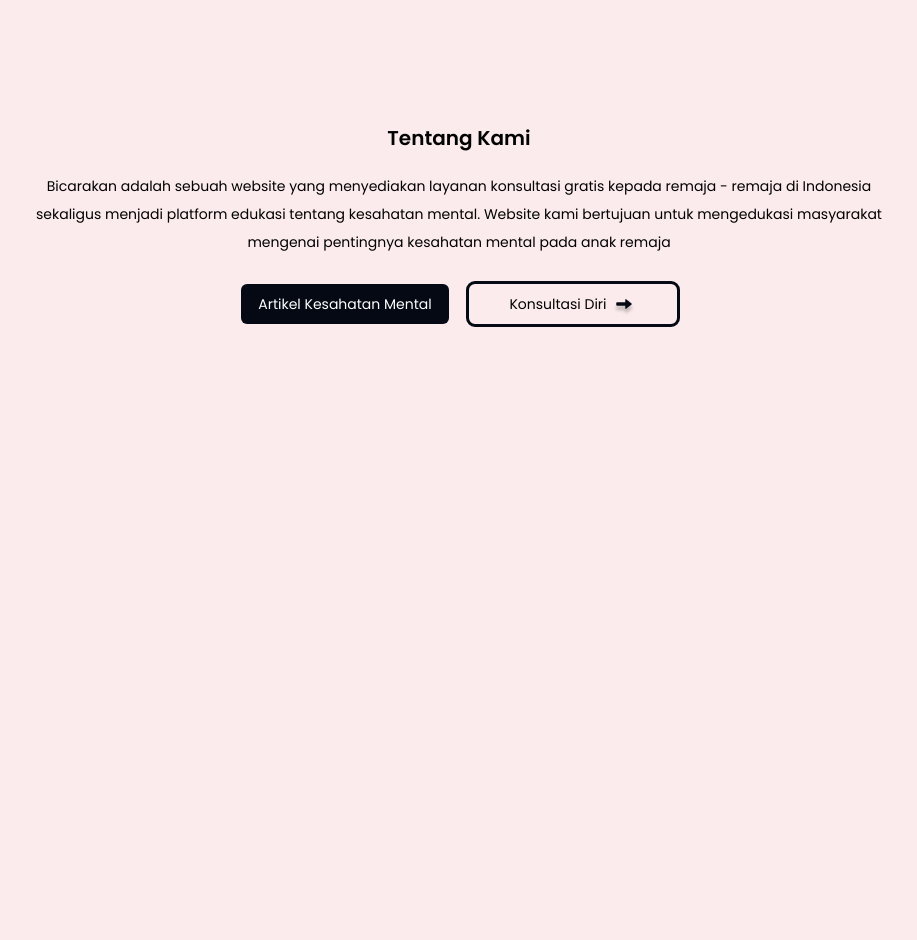
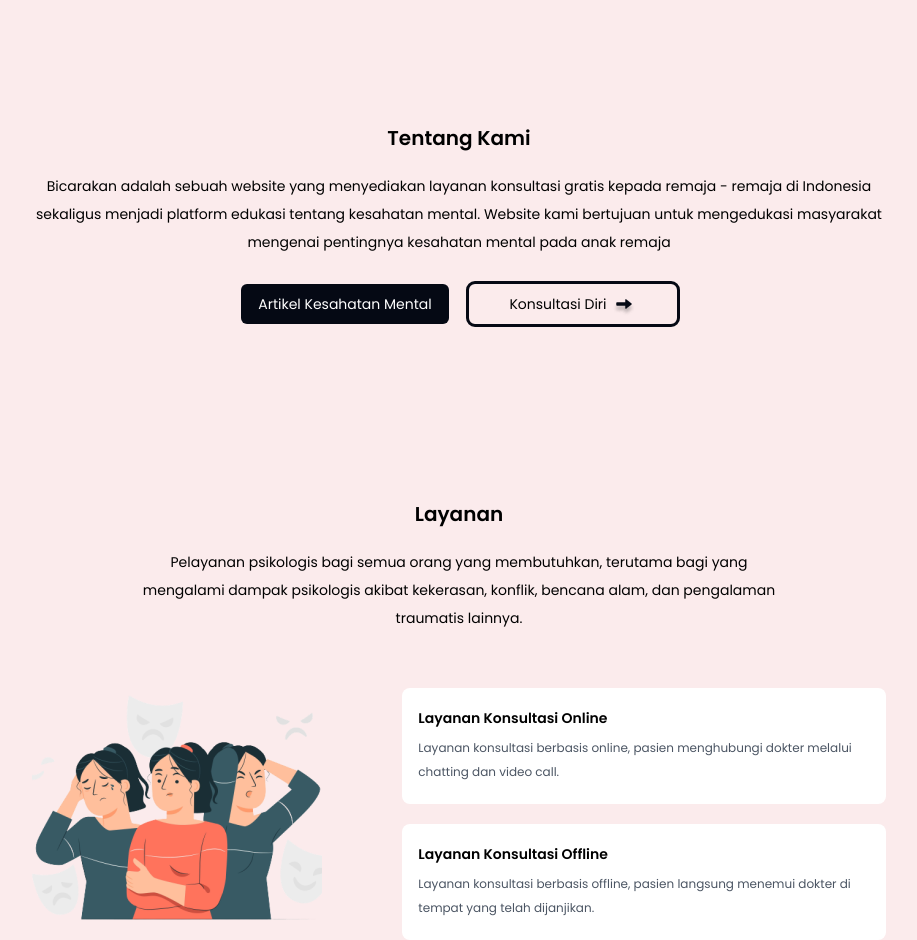
Before and after one commit to kadekdarmayasa/bicarakan, a website: page index.html in a window 1280 px wide. Shown: the part 520-1460 px from the top of the page, without its empty margins (181-1098 px from the left). Before the commit the page ends 880 px from the top, so only its background shows below. Drawn offline with Linux system fonts and the light colour scheme.

Commit message:
Finishing bagian layanan versi desktop

```diff
--- a/index.html
+++ b/index.html
@@ -26,12 +26,12 @@
         </li>
         <li>
           <a href="#" class="hover:underline hover:underline-offset-8 hover:decoration-btnColor">
-            Konsultasi
+            Layanan
           </a>
         </li>
         <li>
           <a href="#" class="hover:underline hover:underline-offset-8 hover:decoration-btnColor">
-            Layanan
+            Konsultasi
           </a>
         </li>
         <li class="bg-btnColor w-28 h-8 text-center leading-8 rounded-md hover:shadow-lg transition">
@@ -42,7 +42,7 @@
     <!-- Navbar Akhir -->
 
     <!-- Jumbotron Awal -->
-    <div class="container mx-auto flex justify-center mt-28">
+    <section class="container mx-auto flex justify-center mt-28">
       <img src="src/images/jumbotron.png" alt="intro" class="w-72 h-64 mr-24 mt-4">
       <div class="w-85">
         <h1 class="text-xl font-bold">JANGAN PENDAM MASALAHMU, <br> BICARAKAN SAJA!</h1>
@@ -58,13 +58,13 @@
           <span class="text-sm">Konsultasi</span>
         </a>
       </div>
-    </div>
+    </section>
     <!-- Jumbtron Akhir -->
   </header>
 
-  <main class="xl:container mx-auto mt-44 mb-9">
+  <main class="xl:container mx-auto mt-44">
     <!-- About Awal -->
-    <div class="container mx-auto text-center w-8/12">
+    <article class="container mx-auto text-center w-8/12">
       <h2 class="font-semibold text-xl mb-5">Tentang Kami</h2>
       <p class="text-sm leading-7">
         Bicarakan adalah sebuah website yang menyediakan layanan konsultasi gratis kepada remaja - remaja di Indonesia
@@ -72,19 +72,49 @@
         tentang kesahatan mental. Website kami bertujuan untuk mengedukasi masyarakat mengenai pentingnya kesahatan
         mental pada anak remaja
       </p>
-      <div class="important-links mt-7 flex justify-center text-sm">
+      <section class="important-links mt-7 flex justify-center text-sm">
         <a href=""
           class="bg-btnColor text-white w-52 h-9 flex justify-center items-center rounded-md py-5 mr-5 hover:shadow-lg transition">
           Artikel Kesahatan Mental
         </a>
         <a href=""
-          class="group outline outline-btnColor text-black w-52 h-9 flex justify-center items-center rounded-md py-5 transition-all">
+          class="group outline outline-btnColor text-black w-52 h-9 flex justify-center items-center rounded-md py-5 hover:shadow-lg transition-all">
           <span class="mr-1 group-hover:mr-2 duration-300">Konsultasi Diri</span>
           <img src="src/images/Arrow.png" alt="arrow" class="mt-2">
         </a>
-      </div>
-    </div>
+      </section>
+    </article>
     <!-- About Akhir -->
+
+    <!-- Layanan Awal -->
+    <article class="container mx-auto mt-44 text-center w-8/12">
+      <h2 class="font-semibold text-xl mb-5">Layanan</h2>
+      <p class="text-sm leading-7 w-3/4 mx-auto">
+        Pelayanan psikologis bagi semua orang yang membutuhkan, terutama bagi yang mengalami dampak psikologis akibat
+        kekerasan, konflik, bencana alam, dan pengalaman traumatis lainnya.
+      </p>
+      <section class="container mx-auto flex items-center justify-center">
+        <img src="src/images/layanan.png" alt="layanan" class="mt-10">
+        <div class="w-auto ml-20 mt-14">
+          <div
+            class="bg-white text-left px-4 py-5 mb-5 rounded-lg cursor-pointer drop-shadow-none hover:drop-shadow-md hover:scale-102 transition duration-300">
+            <h3 class="text-sm font-semibold mb-2">Layanan Konsultasi Online</h3>
+            <p class="text-xs leading-6 text-gray-600">Layanan konsultasi berbasis online, pasien menghubungi
+              dokter
+              melalui chatting
+              dan video call.</p>
+          </div>
+          <div
+            class="bg-white text-left px-4 py-5 rounded-lg cursor-pointer drop-shadow-none hover:drop-shadow-md hover:scale-102 transition duration-300">
+            <h3 class="text-sm font-semibold mb-2 ">Layanan Konsultasi Offline</h3>
+            <p class="text-xs leading-6 text-gray-600">Layanan konsultasi berbasis offline, pasien langsung menemui
+              dokter di tempat
+              yang telah dijanjikan.</p>
+          </div>
+        </div>
+      </section>
+    </article>
+    <!-- Layawan Akhir -->
   </main>
 </body>
 
--- a/tailwind.config.js
+++ b/tailwind.config.js
@@ -13,6 +13,9 @@
 			width: {
 				85: '350px',
 			},
+			scale: {
+				102: '1.02',
+			},
 		},
 	},
 	plugins: [],
```
Also changed, not shown: dist/css/style.css, src/images/layanan.png (added).
